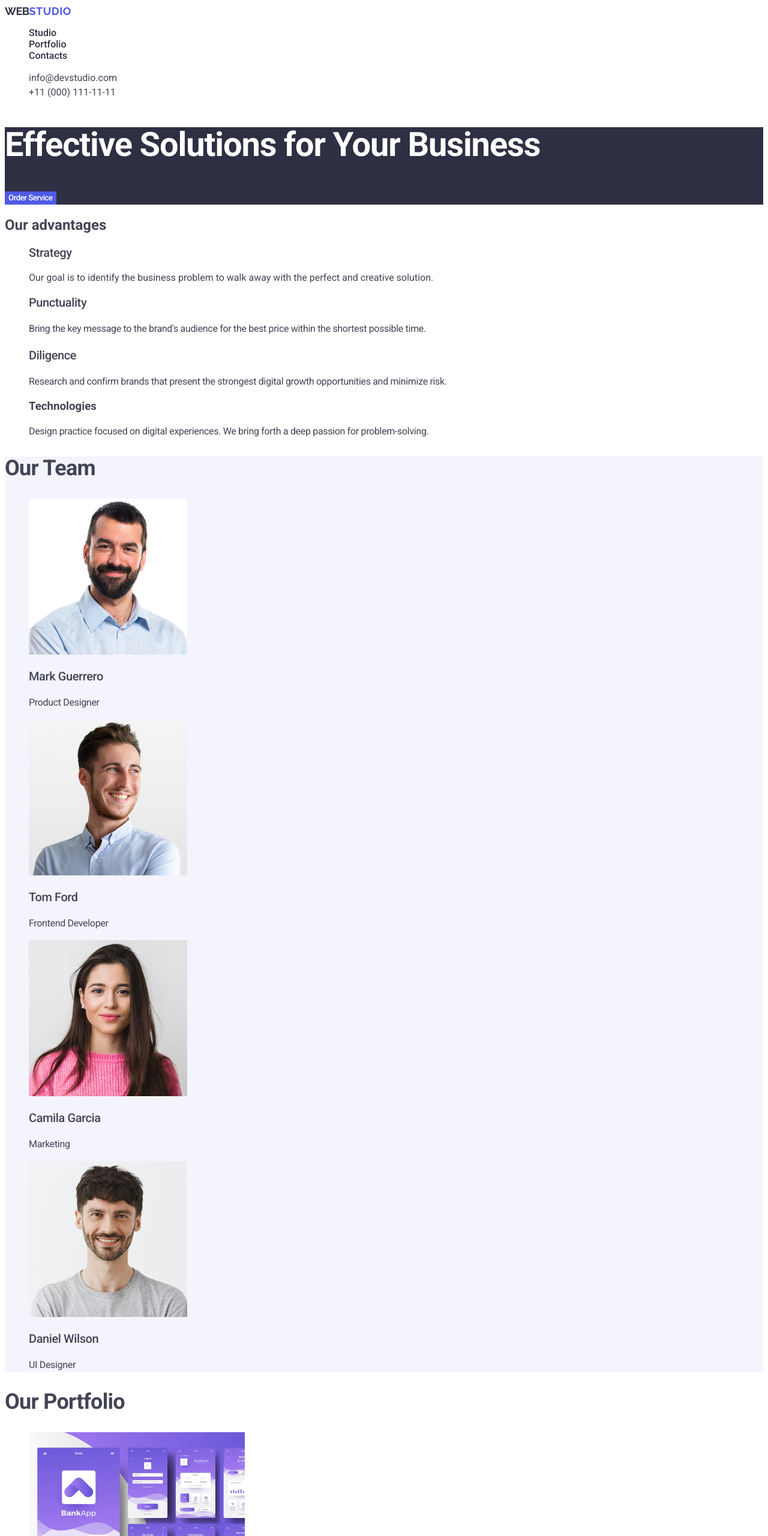
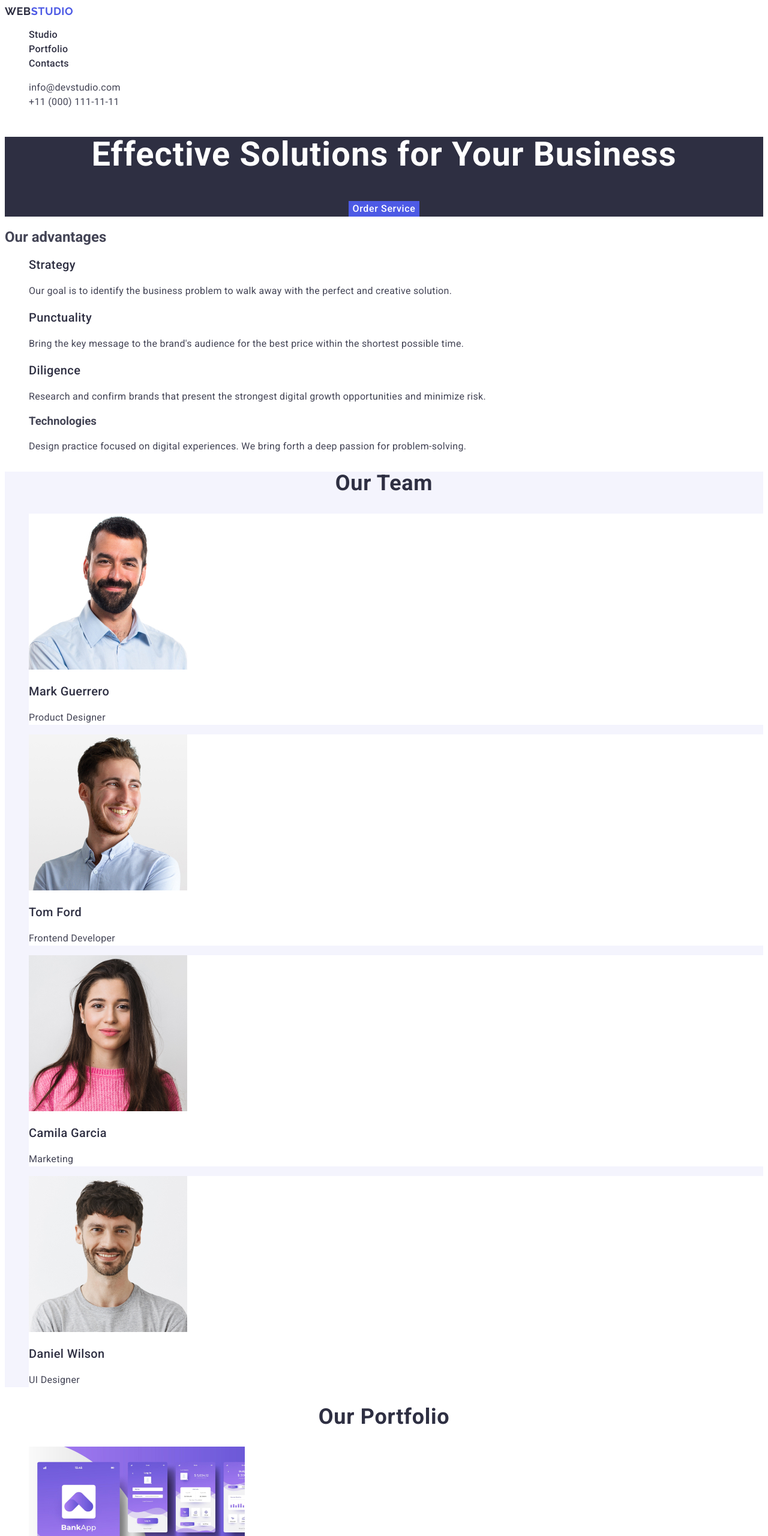
Before and after one commit to Dimasiqqqq/goit-markup-hw-02, a plain HTML site: page index.html in a window 1280 px wide. Shown: the top 2560 px of the page at 60% size. Drawn offline with Linux system fonts and the light colour scheme.

Commit message:
fix all hw 2

```diff
--- a/css/styles.css
+++ b/css/styles.css
@@ -30,7 +30,7 @@ ul {
     color:var(--color-word-web);
     font-size: 18px;
     font-weight: 700;
-    line-height: 1,17;
+    line-height: 1.17;
     letter-spacing: 0.03em;
     font-family: "Raleway"; sans-serif;
     text-transform: uppercase;
@@ -40,16 +40,16 @@ ul {
     font-family: "Raleway";
     font-size: 18px;
     font-weight: 700;
-    line-height: 1,16;
-    letter-spacing: -0.03em;
+    line-height: 1.16;
+    letter-spacing: 0.03em;
     color:var(--color-dark);
 }
 
 .nav-link {
     color:var(--color-dark);
     font-weight: 500;
-    line-height: 1,5;
-    letter-spacing: 0,02em;
+    line-height: 1.5;
+    letter-spacing: 0.02em;
     }
 
 .nav-link:hover {
@@ -70,7 +70,7 @@ ul {
     font-style: normal;
     font-weight: 400;
     line-height: 1.5;
-    letter-spacing: 0,02em;
+    letter-spacing: 0.02em;
 }
 
 .adress-link {
@@ -93,6 +93,7 @@ ul {
 
 .hero-section {
     background-color: var(--color-dark);
+    text-align: center
 }
 
 .hero-title {
@@ -100,8 +101,8 @@ ul {
     font-size: 56px;
     font-weight: 700;
     line-height: 1.07;
-    letter-spacing: -0.02em;
-}
+    letter-spacing: 0.02em;
+    }
 
 .hero-button {
     background-color: var(--color-word-web);
@@ -110,75 +111,100 @@ ul {
     border: none;
     font-weight: 500;
     line-height: 1.5;
-    letter-spacing: -0.04em;
+    letter-spacing: 0.04em;
+    font-size: 16px;
+    cursor: pointer
+}
+
+.hero-button:hover {
+    background-color: var(--color-span);
+}
+
+.hero-button:active {
+    background-color: var(--color-span);
+}
+
+.hero-button:focus {
+    background-color: var(--color-span);
 }
 
 /* advantages-section */
 
 .advantage-title {
+    color: var(--color-dark);
     font-size: 20px;
     font-weight: 500;
     line-height: 1.2;
-    letter-spacing: -0.02em;
+    letter-spacing: 0.02em;
 }
 
 .advantage-text {
     color: var(--color-adress);
     font-weight: 400;
     line-height: 1.5;
-    letter-spacing: -0.02em;
+    letter-spacing: 0.02em;
 }
 
 /* our-team */
 
 .our-team-title {
+    color: var(--color-dark);
     font-size: 36px;
     font-weight: 700;
     line-height: 1.11;
-    letter-spacing: -0.02em;
+    letter-spacing: 0.02em;
     text-transform: capitalize;
+    text-align: center
 }
 
 .our-team-members {
+    color: var(--color-dark);
         font-size: 20px;
     font-weight: 500;
     line-height: 1.2;
-    letter-spacing: -0.02em;
+    letter-spacing: 0.02em;
 }
 
 .our-team-profession {
     color: var(--color-adress);
     font-weight: 400;
     line-height: 1.5;
-    letter-spacing: -0.02em;
+    letter-spacing: 0.02em;
 }
 
 .our-team {
     background-color: var(--color-background-white);
 }
 
+.our-team-background {
+    background-color: var(--color-brand);
+}
+
 /* our portfolio */
 
 .portfolio-title {
+    color: var(--color-dark);
        font-size: 36px;
 font-weight: 700;
 line-height: 1.11;
-letter-spacing: -0.02em;
+letter-spacing: 0.02em;
 text-transform: capitalize;
+text-align: center
 }
 
 .portfolio-examples {
+    color: var(--color-dark);
         font-size: 20px;
 font-weight: 500;
 line-height: 1.2; /* 120% */
-letter-spacing: -0.02em;
+letter-spacing: 0.02em;
 }
 
 .portfolio-examples-p {
     color: var(--color-adress);
     font-weight: 400;
 line-height: 1.5; /* 150% */
-letter-spacing: -0.02em;
+letter-spacing: 0.02em;
 }
 
 /* footer */
@@ -187,11 +213,11 @@ letter-spacing: -0.02em;
     background-color: var(--color-dark);
 }
 .logo-end {
-    color:var(--color-background-white);
+    color:var(--color-word-web)
     font-size: 18px;
     font-weight: 700;
-    line-height: 1,16;
-    letter-spacing: -0.03em;
+    line-height: 1.17;
+    letter-spacing: 0.03em;
     font-family: "Raleway";
     text-transform: uppercase;
 }
@@ -200,5 +226,5 @@ letter-spacing: -0.02em;
     color: var(--color-background-white);
     font-weight: 400;
 line-height: 1.5;
-letter-spacing: -0.02em;
+letter-spacing: 0.02em;
 }
--- a/index.html
+++ b/index.html
@@ -49,7 +49,7 @@
         <ul>
           <li>
             <h3 class="advantage-title">Strategy</h3>
-            <p>
+            <p class="advantage-text">
               Our goal is to identify the business problem to walk away with the
               perfect and creative solution.
             </p>
@@ -81,22 +81,22 @@
       <section class="our-team">
         <h2 class="our-team-title">Our Team</h2>
         <ul>
-          <li>
+          <li class="our-team-background">
             <img src="./images/img-3.jpg" alt="photo Guerrero" width="264" />
             <h3 class="our-team-members">Mark Guerrero</h3>
             <p class="our-team-profession">Product Designer</p>
           </li>
-          <li>
+          <li class="our-team-background">
             <img src="./images/img-2.jpg" alt="photo Ford" width="264" />
             <h3 class="our-team-members">Tom Ford</h3>
             <p class="our-team-profession">Frontend Developer</p>
           </li>
-          <li>
+          <li class="our-team-background">
             <img src="./images/img-1.jpg" alt="photo Garcia" width="264" />
             <h3 class="our-team-members">Camila Garcia</h3>
             <p class="our-team-profession">Marketing</p>
           </li>
-          <li>
+          <li class="our-team-background">
             <img src="./images/img.jpg" alt="photo Wilson" width="264" />
             <h3 class="our-team-members">Daniel Wilson</h3>
             <p class="our-team-profession">UI Designer</p>
@@ -109,32 +109,32 @@
         <h2 class="portfolio-title">Our Portfolio</h2>
         <ul>
           <li>
-            <img src="./images/imgportfolio1.jpg" alt="banking photo" />
+            <img src="./images/imgportfolio1.jpg" alt="banking photo" width="360" />
             <h3 class="portfolio-examples">Banking App</h3>
             <p class="portfolio-examples-p">App</p>
           </li>
           <li>
-            <img src="./images/imgportfolio2.jpg" alt="payment photo" />
+            <img src="./images/imgportfolio2.jpg" alt="payment photo" width="360" />
             <h3 class="portfolio-examples">Cashless Payment</h3>
             <p class="portfolio-examples-p">Marketing</p>
           </li>
           <li>
-            <img src="./images/imgportfolio3.jpg" alt="app photo" />
+            <img src="./images/imgportfolio3.jpg" alt="app photo" width="360"/>
             <h3 class="portfolio-examples">Meditation App</h3>
             <p class="portfolio-examples-p">App</p>
           </li>
           <li>
-            <img src="./images/imgportfolio4.jpg" alt="taxi photo" />
+            <img src="./images/imgportfolio4.jpg" alt="taxi photo" width="360" />
             <h3 class="portfolio-examples">Taxi Service</h3>
             <p class="portfolio-examples-p">Marketing</p>
           </li>
           <li>
-            <img src="./images/imgportfolio5.jpg" alt="screen photo" />
+            <img src="./images/imgportfolio5.jpg" alt="screen photo" width="360" />
             <h3 class="portfolio-examples">Screen Illustrations</h3>
             <p class="portfolio-examples-p">Design</p>
           </li>
           <li>
-            <img src="./images/imgportfolio6.jpg" alt="courses photo" />
+            <img src="./images/imgportfolio6.jpg" alt="courses photo" width="360" />
             <h3 class="portfolio-examples">Online Courses</h3>
             <p class="portfolio-examples-p">Marketing</p>
           </li>
```
